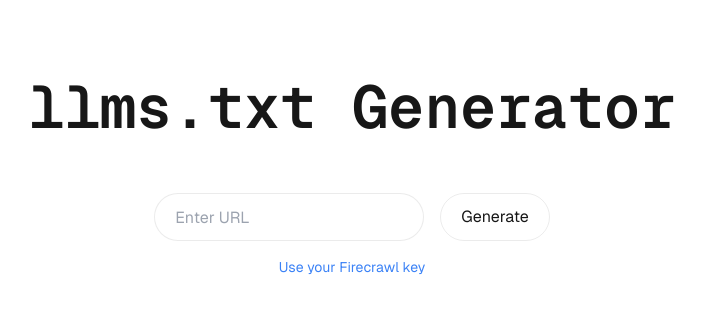
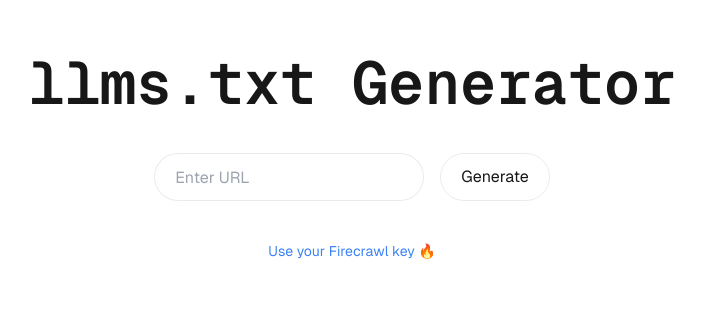
Before and after one commit to wesstone12/llmstxt-generator-aoai, a Next.js app: page / in a window 1280 px wide. Shown: the part 243-556 px from the top of the page, without its empty margins (288-993 px from the left). Built offline with nearby package versions, Linux system fonts and the light colour scheme.

Commit message:
final touches

```diff
--- a/app/layout.tsx
+++ b/app/layout.tsx
@@ -15,7 +15,7 @@
 
 export const metadata: Metadata = {
   title: "Generate llms.txt",
-  description: "Generate llms.txt",
+  description: "Generate llms.txt for any website",
 };
 
 export default function RootLayout({
--- a/app/page.tsx
+++ b/app/page.tsx
@@ -20,14 +20,15 @@
       let index = 0;
       const messages = [
         (url: string) => `Scraping URL: ${url}`,
-        (url: string) => `Extracting Title and Description for URL: ${url}`,
+        (url: string) => `Extracting Title for URL: ${url}`,
+        (url: string) => `Extracting Description for URL: ${url}`,
         (url: string) => `Adding URL to llms.txt: ${url}`
       ];
       interval = setInterval(() => {
         const currentUrl = mapUrls[index];
         setScrapingMessage(messages[index % messages.length](currentUrl));
         index = (index + 1) % mapUrls.length;
-      }, 1000);
+      }, 750);
     } else {
       setScrapingMessage("");
     }
@@ -77,7 +78,7 @@
     <div className="flex items-center justify-center min-h-screen p-8 pb-20 sm:p-20 font-[family-name:var(--font-geist-sans)]">
 
       <div className="flex flex-col items-center gap-4">
-      <h1 className="text-6xl font-bold font-[family-name:var(--font-geist-mono)] p-10">llms.txt Generator</h1>
+      <h1 className="text-6xl font-bold font-[family-name:var(--font-geist-mono)] mb-6">llms.txt Generator</h1>
         <div className="flex items-center gap-4">
 
           <input
@@ -101,7 +102,7 @@
         )}
 
         <div className="flex flex-col items-center gap-4 w-full">
-          <div className="flex items-center gap-2">
+          <div className="flex items-center gap-2 mt-6">
             {!apiKeySet && (
               <>
                 {showApiKeyInput ? (
@@ -111,13 +112,13 @@
                       value={bringYourOwnFirecrawlApiKey}
                       onChange={(e) => setBringYourOwnFirecrawlApiKey(e.target.value)}
                       className="rounded-full border border-solid border-black/[.08] dark:border-white/[.145] transition-colors flex items-center justify-center hover:bg-[#f2f2f2] dark:hover:bg-[#1a1a1a] hover:border-transparent text-sm sm:text-base h-10 sm:h-12 px-4 sm:px-5"
-                      placeholder="Enter your Firecrawl API key"
+                      placeholder="Enter Firecrawl API key"
                     />
                     <button
                       onClick={handleSetApiKey}
                       className="text-blue-500 text-sm"
                     >
-                      Set Firecrawl key
+                      Set Firecrawl key 🔥
                     </button>
                   </>
                 ) : (
@@ -126,7 +127,7 @@
                     onClick={() => setShowApiKeyInput(true)}
                     className="text-blue-500 text-sm"
                   >
-                    Use your Firecrawl key
+                    Use your Firecrawl key 🔥
                   </a>
                 )}
               </>
```
